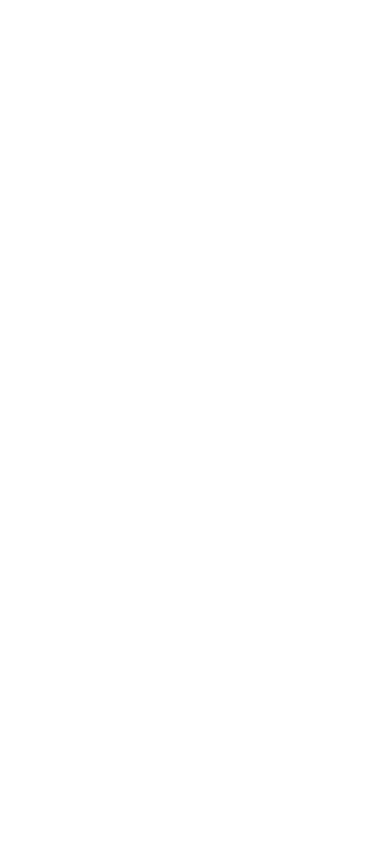
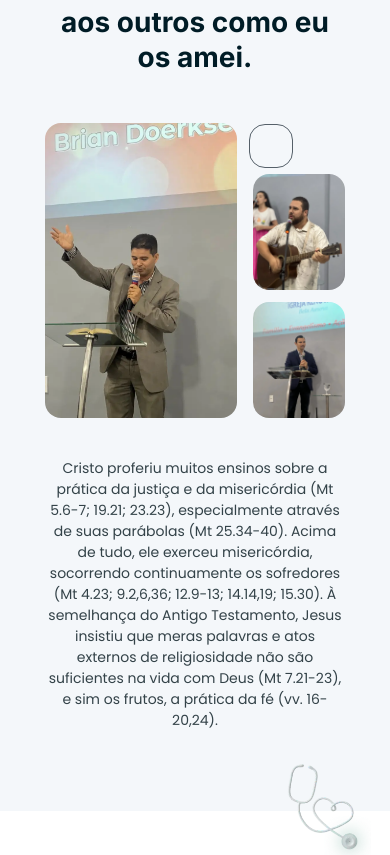
Before and after one commit to eriquyjhordan/igreja-renovada, a Next.js app: page / in a window 390 px wide. Shown: the part 2569-3424 px from the top of the page. Before the commit the page ends 2346 px from the top, so only its background shows below. Built offline with nearby package versions, Linux system fonts and the light colour scheme.

Commit message:
FEAT: add social actions to the page

```diff
--- /dev/null
+++ b/src/components/SocialActions/index.tsx
@@ -0,0 +1,71 @@
+import { Inter, Poppins } from 'next/font/google'
+import Image from 'next/image'
+import styles from './styles.module.css'
+import Link from 'next/link'
+
+const inter = Inter({ subsets: ['latin'] })
+const poppins = Poppins({ subsets: ['latin'], weight: ['400', '700'], })
+
+export default function SocialActions() {
+  return (
+    <div className={styles.wrapper}>
+      <div className={styles.container}>
+        <p className={`${poppins.className} ${styles.leadText}`}>Ações Sociais</p>
+        <div className={styles.header}>
+          <h2 className={`${inter.className} ${styles.title}`}>O meu mandamento é este: Amem-se uns aos outros como eu os amei.</h2>
+          <Link
+            href="#"
+            className={`${poppins.className} ${styles.actionsButton}`}
+          >
+            Veja nossas ações
+          </Link>
+        </div>
+        <div className={styles.content}>
+          <div className={styles.images}>
+            <Image
+              src='/images/fotos-cultos/IMG-20230522-3.webp'
+              alt=''
+              width={385}
+              height={588}
+              className={styles.mainImage}
+            />
+            <div className={styles.asideImages}>
+              <div className={styles.empityBox}></div>
+              <Image
+                src='/images/fotos-cultos/IMG-20230522-4.webp'
+                alt=''
+                width={183}
+                height={283}
+                className={styles.asideImg}
+              />
+              <Image
+                src='/images/fotos-cultos/IMG-20230522-8.webp'
+                alt=''
+                width={183}
+                height={283}
+                className={`${styles.lastImage} ${styles.asideImg}`}
+              />
+            </div>
+          </div>
+          <div className={styles.textWrapper}>
+            <p className={`${poppins.className} ${styles.text}`}>
+              Cristo proferiu muitos ensinos sobre a prática da justiça e da misericórdia
+              (Mt 5.6-7; 19.21; 23.23), especialmente através de suas parábolas (Mt 25.34-40).
+              Acima de tudo, ele exerceu misericórdia, socorrendo continuamente os sofredores
+              (Mt 4.23; 9.2,6,36; 12.9-13; 14.14,19; 15.30). À semelhança do Antigo Testamento,
+              Jesus insistiu que meras palavras e atos externos de religiosidade não são suficientes
+              na vida com Deus (Mt 7.21-23), e sim os frutos, a prática da fé (vv. 16-20,24).
+            </p>
+          </div>
+        </div>
+        <Image
+          src='/ilustracaoEstetoscopio.webp'
+          alt=''
+          width={93}
+          height={93}
+          className={styles.estetoscopio}
+        />
+      </div>
+    </div>
+  )
+}
--- /dev/null
+++ b/src/components/SocialActions/styles.module.css
@@ -0,0 +1,185 @@
+.wrapper {
+  background-color: #F4F7FA;
+  padding-bottom: 8.75rem;
+  position: relative;
+}
+
+.container {
+  max-width: 76rem;
+  margin: 0 auto;
+  padding-inline: 1.5rem;
+  padding-top: 4.5rem;
+}
+
+.leadText {
+  font-weight: 400;
+  font-size: 1.25rem;
+  line-height: 1.5rem;
+  color: #334248;
+  margin-bottom: 0.75rem;
+}
+
+.title {
+  font-weight: 700;
+  font-size: 2rem;
+  line-height: 125%;
+  color: #001C26;
+  max-width: 50rem;
+}
+
+.actionsButton {
+  font-weight: 700;
+  font-size: 1.125rem;
+  line-height: 125%;
+  color: #216095;
+  border: 1px solid #216095;
+  border-radius: 8px;
+  padding: 12px 3.375rem;
+}
+
+.header {
+  display: flex;
+  align-items: center;
+  justify-content: space-between;
+}
+
+.content {
+  display: flex;
+  margin-top: 3rem;
+  align-items: flex-start;
+  justify-content: space-between;
+}
+
+.images {
+  display: flex;
+}
+
+.asideImages {
+  display: flex;
+  flex-direction: column;
+  align-items: flex-start;
+  justify-content: flex-end;
+}
+
+.mainImage {
+  border-radius: 16px;
+  object-fit: cover;
+  object-position: center;
+}
+
+.empityBox {
+  width: 4.5rem;
+  height: 4.5rem;
+  margin-left: 24px;
+  border: 1px solid #556069;
+  border-radius: 16px;
+  margin-bottom: 2rem;
+}
+
+.asideImg {
+  border-radius: 16px;
+  margin-left: 2rem;
+  object-fit: cover;
+  object-position: center;
+}
+
+.lastImage {
+  margin-top: 1.5rem;
+}
+
+.textWrapper {
+  max-width: 30.3125rem;
+}
+
+.text {
+  font-weight: 400;
+  font-size: 1rem;
+  line-height: 150%;
+  color: #334248;
+}
+
+.estetoscopio {
+  position: absolute;
+  bottom: -44px;
+  right: 5vw;
+}
+
+@media (max-width: 1150px) {
+  .leadText {
+    text-align: center;
+  }
+
+  .title {
+    text-align: center;
+  }
+
+  .actionsButton {
+    display: none;
+  }
+
+  .header {
+    flex-direction: column;
+  }
+
+  .content {
+    flex-direction: column;
+    align-items: center;
+  }
+
+  .textWrapper {
+    margin-top: 2.5rem;
+    max-width: 37.5rem;
+  }
+
+  .text {
+    text-align: center;
+  }
+}
+
+
+@media (max-width: 640px) {
+  .mainImage {
+    width: 12rem;
+    height: 18.4375rem;
+  }
+
+  .empityBox {
+    width: 2.75rem;
+    height: 2.75rem;
+    margin-left: 0.75rem;
+    margin-bottom: 0.375rem;
+  }
+
+  .asideImg {
+    width: 5.75rem;
+    height: 7.25rem;
+    margin-left: 1rem;
+  }
+
+  .lastImage {
+    margin-top: 0.75rem;
+  }
+
+  .wrapper {
+    padding-bottom: 5rem;
+  }
+
+  .title {
+    font-size: 1.75rem;
+  }
+
+  .leadText {
+    font-size: 1rem;
+  }
+
+  .text {
+    font-size: 14px;
+  }
+}
+
+@media (max-width: 425px) {
+  .container {
+    padding-inline: 0;
+    max-width: 18.75rem;
+  }
+}
--- a/src/pages/index.tsx
+++ b/src/pages/index.tsx
@@ -2,6 +2,7 @@
 import Family from '@/components/Family'
 import Header from '@/components/header'
 import styles from '../styles/Home.module.css'
+import SocialActions from '@/components/SocialActions'
 
 export default function Home() {
   return (
@@ -11,6 +12,7 @@
         <Family />
       </div>
       <Bible />
+      <SocialActions />
     </>
   )
 }
```
Also changed, not shown: public/ilustracaoEstetoscopio.webp (added), public/rectangle.png (deleted).
